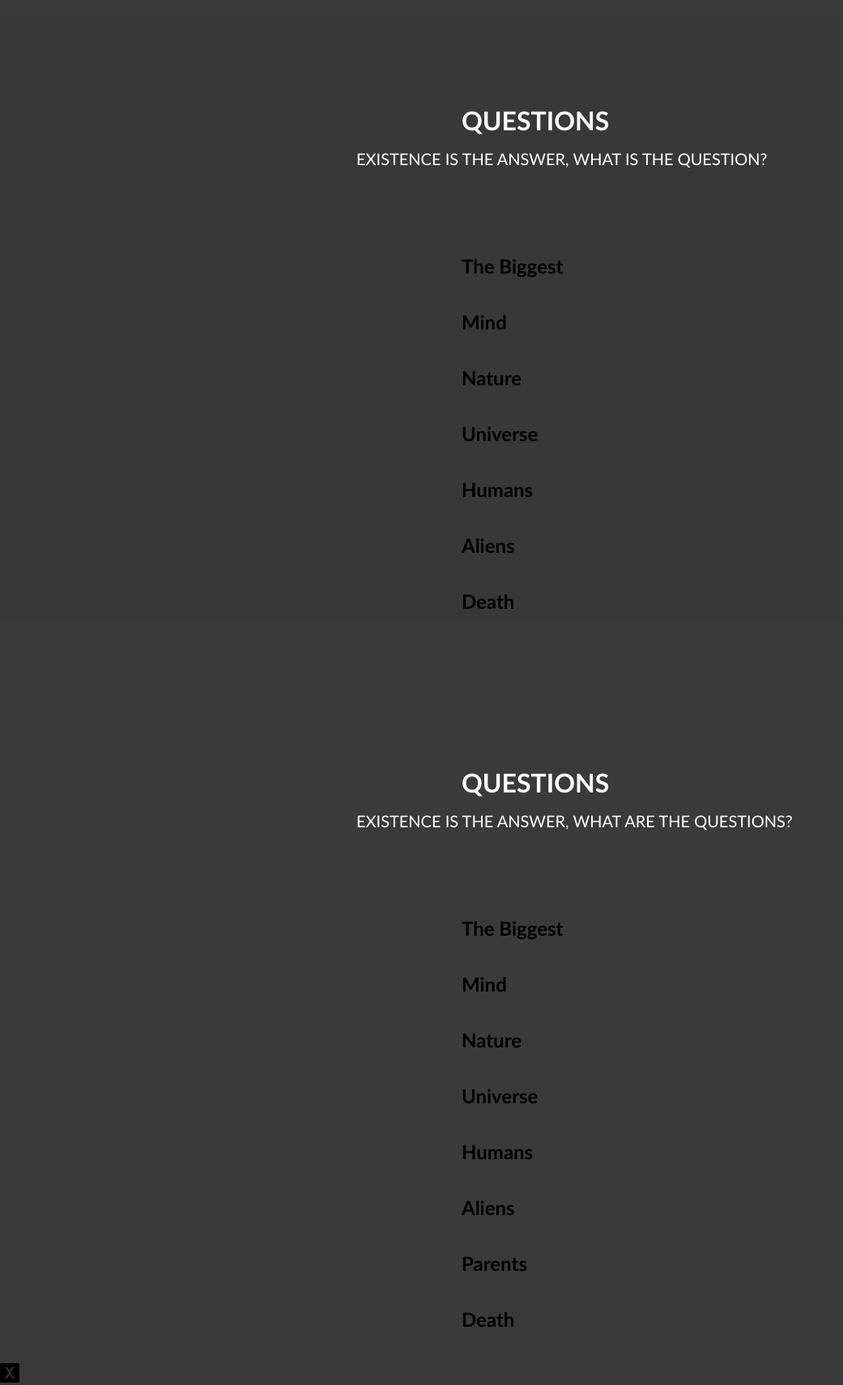
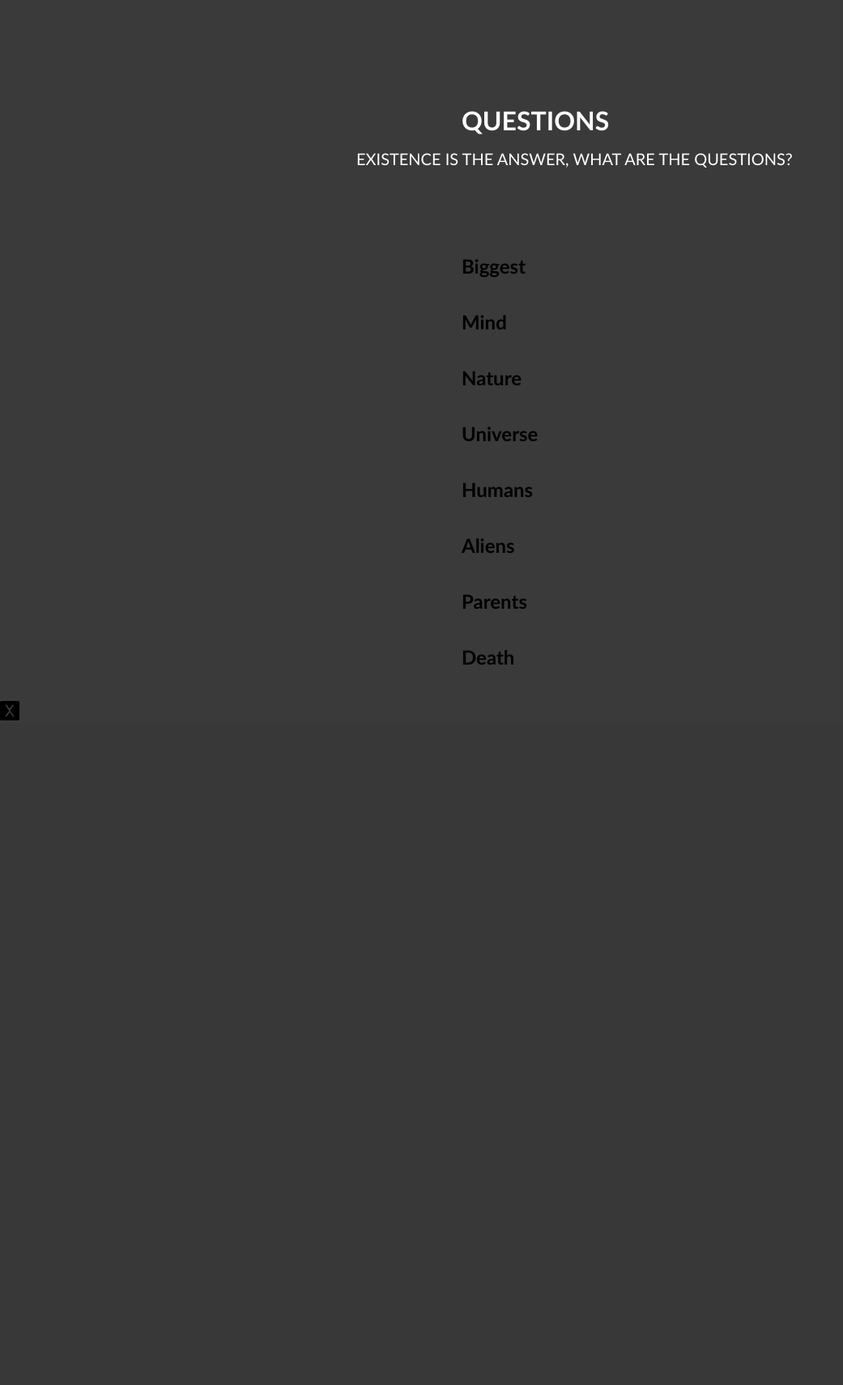
Before and after one commit to OmJadhav1905/myflaskblog, a Flask app: page /questions in a window 1280 px wide. Shown: the part 569-2280 px from the top of the page at 81% size, without its empty margins (0-1041 px from the left). After the commit the page ends 1459 px from the top, so only its background shows below. Run offline with Flask 3, Linux system fonts and the light colour scheme.

```diff
--- a/templates/base.html
+++ b/templates/base.html
@@ -199,43 +199,6 @@
     <div class="container">
 
         <div class="questions-page">
-        <h1>QUESTIONS</h1>
-        <p class="tagline">EXISTENCE IS THE ANSWER, WHAT IS THE QUESTION?</p>
-
-        <h2 onclick="toggle('biggest')">The Biggest</h2>
-        <ul id="biggest" style="display: none;">
-          <li>What is Physics?</li>
-        </ul>
-
-        <h2 onclick="toggle('mind')">Mind</h2>
-        <ul id="mind" style="display: none;">
-          <li>What exactly is there behind my eyes?</li>
-        </ul>
-
-        <h2 onclick="toggle('nature')">Nature</h2>
-        <ul id="nature" style="display: none;">
-          <li>Why did nature create us?</li>
-        </ul>
-
-        <h2 onclick="toggle('universe')">Universe</h2>
-        <ul id="universe" style="display: none;">
-          <li>How much is out there?</li>
-        </ul>
-
-        <h2 onclick="toggle('humans')">Humans</h2>
-        <ul id="humans" style="display: none;">
-          <li>Who are we without other humans?</li>
-        </ul>
-
-        <h2 onclick="toggle('aliens')">Aliens</h2>
-        <ul id="aliens" style="display: none;">
-          <li>How many are out there?</li>
-        </ul>
-
-        <h2 onclick="toggle('death')">Death</h2>
-        <ul id="death" style="display: none;">
-          <li>Should we be afraid or curious about it?</li>
-        </ul>
       </div>
 
       </div>
--- a/templates/questions.html
+++ b/templates/questions.html
@@ -7,7 +7,7 @@
     <h1>QUESTIONS</h1>
     <p class="tagline">EXISTENCE IS THE ANSWER, WHAT ARE THE QUESTIONS?</p>
 
-    <h2 onclick="toggle('biggest')">The Biggest</h2>
+    <h2 onclick="toggle('biggest')">Biggest</h2>
     <ul id="biggest" style="display: none;">
       <li>What is Physics?</li>
     </ul>
```
